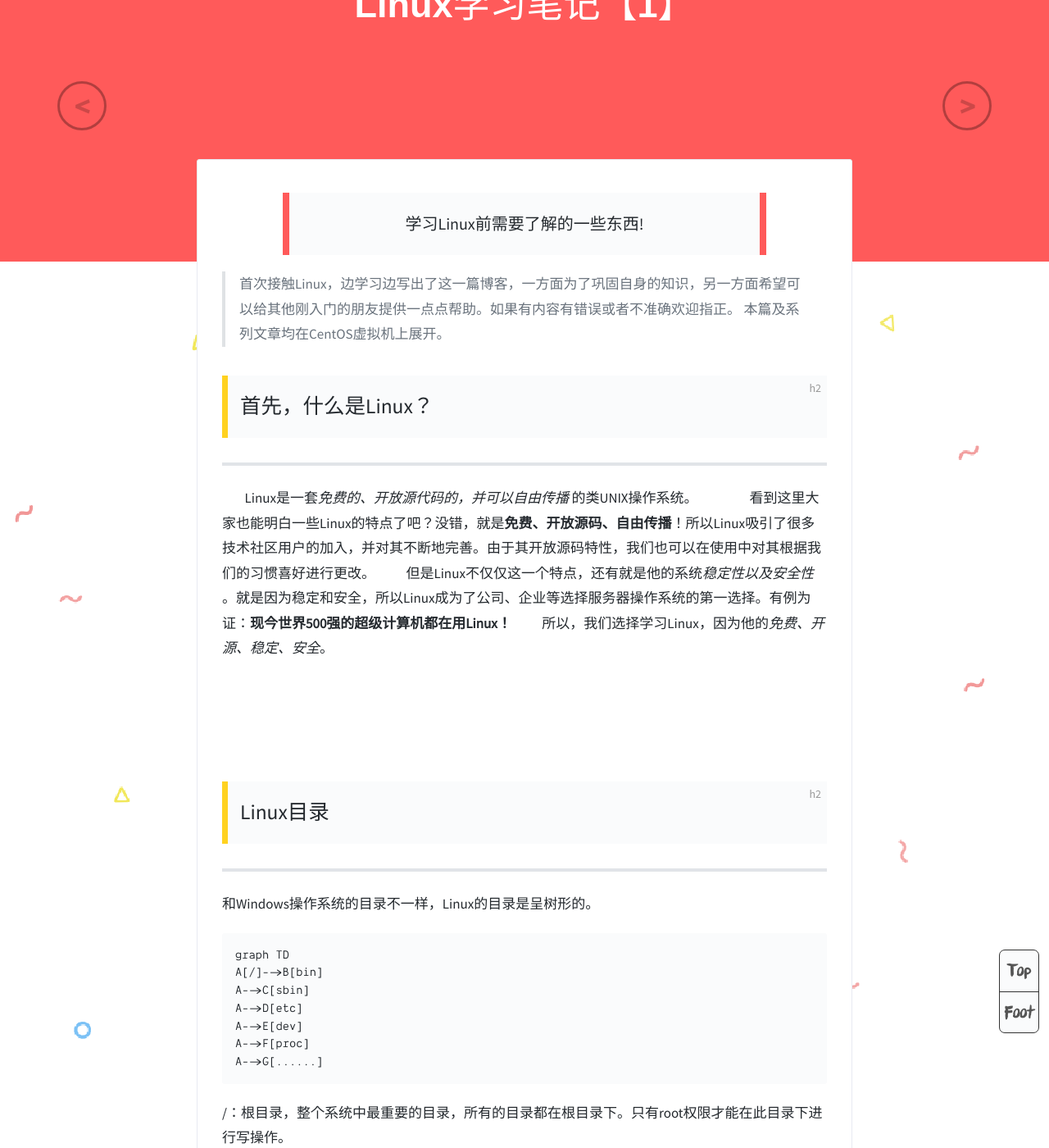
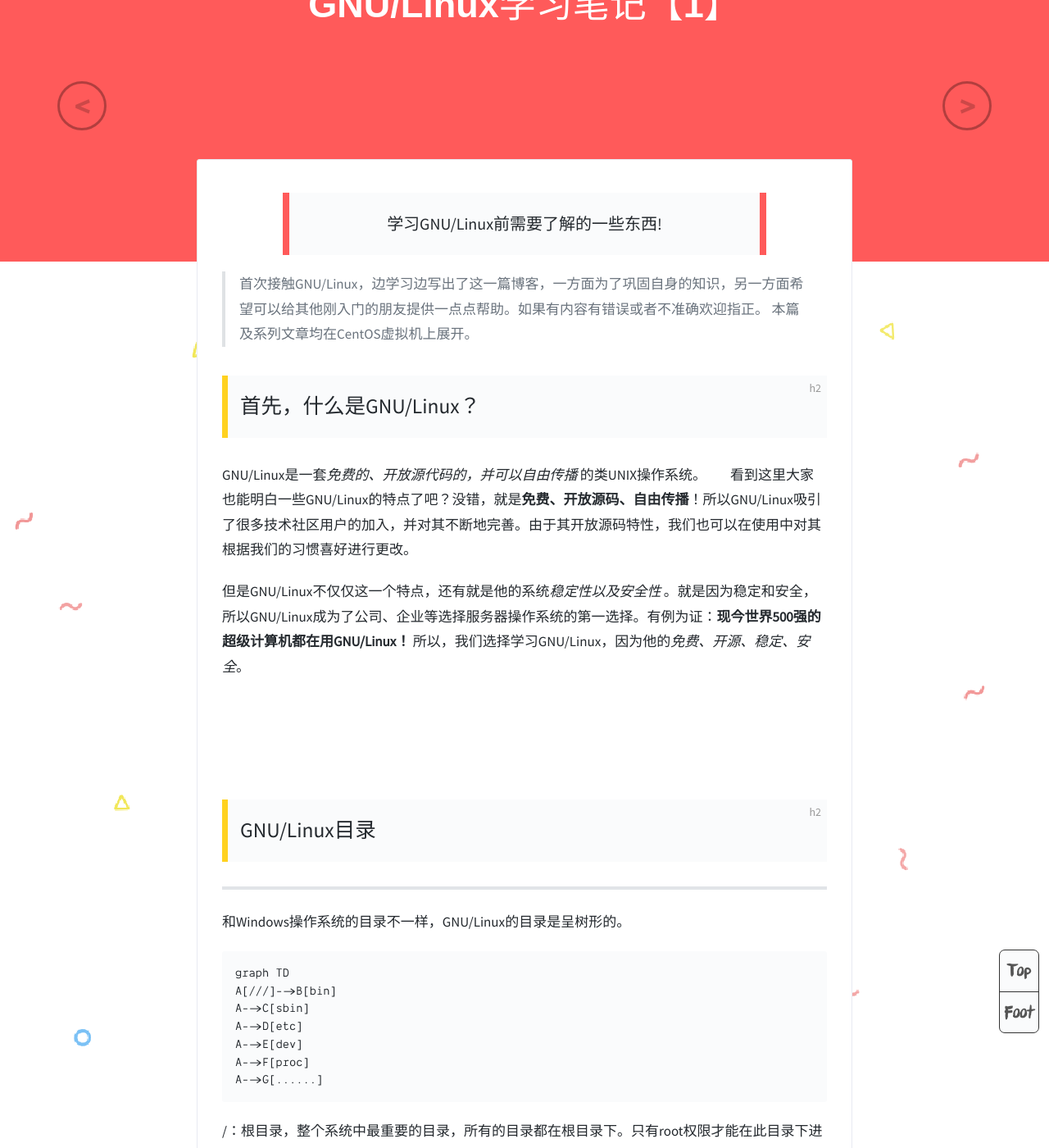
Before and after one commit to xinhuoshixincha/xinhuoshixincha.github.io, a Jekyll site: the page built from _posts/2020-04-23-Linux学习笔记【1】——学习Linux前需要了解的一些东西.md, in a window 1280 px wide and 1400 px high, scrolled down 306 px. Shown: the whole window at 82% size. Built offline with Jekyll 4.4.1, drawn with Linux system fonts in a browser that asks for light colours; comment, search, counter and statistics services are not loaded; some of the changed text lies outside the part shown.

Commit message:
”上传新的博客“
git commit -m ”上传新的博客“

````diff
--- a/_posts/2020-04-23-Linux学习笔记【1】——学习Linux前需要了解的一些东西.md
+++ b/_posts/2020-04-23-Linux学习笔记【1】——学习Linux前需要了解的一些东西.md
@@ -1,33 +1,32 @@
 ---
 layout: post
-title:  "Linux学习笔记【1】"
+title:  "GNU/Linux学习笔记【1】"
 date:   2020-04-23 14:05:21 +0800
-tags: linux
+tags: GNU/Linux
 color: rgb(255,90,90)
-cover: '../assets/Linux1.png'
-subtitle: '学习Linux前需要了解的一些东西!'
+cover: '../assets/GNU/Linux1.png'
+subtitle: '学习GNU/Linux前需要了解的一些东西!'
 ---
 
->首次接触Linux，边学习边写出了这一篇博客，一方面为了巩固自身的知识，另一方面希望可以给其他刚入门的朋友提供一点点帮助。如果有内容有错误或者不准确欢迎指正。
+>首次接触GNU/Linux，边学习边写出了这一篇博客，一方面为了巩固自身的知识，另一方面希望可以给其他刚入门的朋友提供一点点帮助。如果有内容有错误或者不准确欢迎指正。
 >本篇及系列文章均在CentOS虚拟机上展开。
 
-## 首先，什么是Linux？
-***
-&nbsp;&nbsp;&nbsp;&nbsp;&nbsp;&nbsp;&nbsp; Linux是一套*免费的、开放源代码的，并可以自由传播* 的类UNIX操作系统。
-　　看到这里大家也能明白一些Linux的特点了吧？没错，就是**免费、开放源码、自由传播**！所以Linux吸引了很多技术社区用户的加入，并对其不断地完善。由于其开放源码特性，我们也可以在使用中对其根据我们的习惯喜好进行更改。
-　　但是Linux不仅仅这一个特点，还有就是他的系统*稳定性以及安全性* 。就是因为稳定和安全，所以Linux成为了公司、企业等选择服务器操作系统的第一选择。有例为证：**现今世界500强的超级计算机都在用Linux！**
-　　所以，我们选择学习Linux，因为他的*免费、开源、稳定、安全*。
+## 首先，什么是GNU/Linux？
+ GNU/Linux是一套*免费的、开放源代码的，并可以自由传播* 的类UNIX操作系统。
+看到这里大家也能明白一些GNU/Linux的特点了吧？没错，就是**免费、开放源码、自由传播**！所以GNU/Linux吸引了很多技术社区用户的加入，并对其不断地完善。由于其开放源码特性，我们也可以在使用中对其根据我们的习惯喜好进行更改。
 
+但是GNU/Linux不仅仅这一个特点，还有就是他的系统*稳定性以及安全性* 。就是因为稳定和安全，所以GNU/Linux成为了公司、企业等选择服务器操作系统的第一选择。有例为证：**现今世界500强的超级计算机都在用GNU/Linux！**
+所以，我们选择学习GNU/Linux，因为他的*免费、开源、稳定、安全*。
 
 <br>
 <br>
 
-## Linux目录
+## GNU/Linux目录
 ***
-和Windows操作系统的目录不一样，Linux的目录是呈树形的。
+和Windows操作系统的目录不一样，GNU/Linux的目录是呈树形的。
 ```mermaid
 graph TD
-A[/]-->B[bin]
+A[///]-->B[bin]
 A-->C[sbin]
 A-->D[etc]
 A-->E[dev]
@@ -38,9 +37,9 @@ A-->G[......]
 <br>
 <br>
 
-## Linux用户
+## GNU/Linux用户
 ***
- Linux中分有两种用户：
+ GNU/Linux中分有两种用户：
  1. root用户：即系统的管理员用户，拥有最高权限。提示符为#。![root用户](https://img-blog.csdnimg.cn/20200307183732455.png)
  3. 普通用户：权限低。提示为$。
 ![普通用户](https://img-blog.csdnimg.cn/20200307183816972.png)
@@ -49,22 +48,22 @@ A-->G[......]
 <br>
 <br>
 
-## Linux界面
+## GNU/Linux界面
 ***
-Linux拥有两种界面，图形界面类似于Windows，而文字界面就是我们以往对Linux的印象了。
+GNU/Linux拥有两种界面，图形界面类似于Windows，而文字界面就是我们以往对GNU/Linux的印象了。
 
-两种界面:看具体版本，有的Linux只有文字界面。
+两种界面:看具体版本，有的GNU/Linux只有文字界面。
 
 **图形界面：**
 
 ![图形界面](https://img-blog.csdnimg.cn/20200307184700695.png?x-oss-process=image/watermark,type_ZmFuZ3poZW5naGVpdGk,shadow_10,text_aHR0cHM6Ly9ibG9nLmNzZG4ubmV0L3FxXzQzNzMwMTc0,size_16,color_FFFFFF,t_70)
 **文字界面：**
 ![文字界面](https://img-blog.csdnimg.cn/20200307184744488.png?x-oss-process=image/watermark,type_ZmFuZ3poZW5naGVpdGk,shadow_10,text_aHR0cHM6Ly9ibG9nLmNzZG4ubmV0L3FxXzQzNzMwMTc0,size_16,color_FFFFFF,t_70)
-*在Linux中，我们常常使用文字界面，图形界面用的很少。*
+*在GNU/Linux中，我们常常使用文字界面，图形界面用的很少。*
 <br>
 <br>
 
-## Linux文件信息
+## GNU/Linux文件信息
 *[文件信息]:不知道这个名字起的贴切否=_=
 ***
 先上文件来说明
@@ -91,7 +90,6 @@ x：可执行，第三位
 <br>
 <br>
 ## Shell命令
-***
 * #### 命令提示符
 ```linux
 [username@host ~]#
````
Also changed, not shown: _posts/2020-4-24-Linux Shell(未完成).md (added, +39 -0 lines), _posts/2020-4-24-Linux shadow文件(未完成).md (added, +33 -0 lines), _posts/2020-4-24-Linux学习笔记【2】——文件目录管理指令.md (+9 -9 lines), _posts/2020-4-24-Linux学习笔记【3】——用户与用户组(未完成).md (added, +48 -0 lines).
